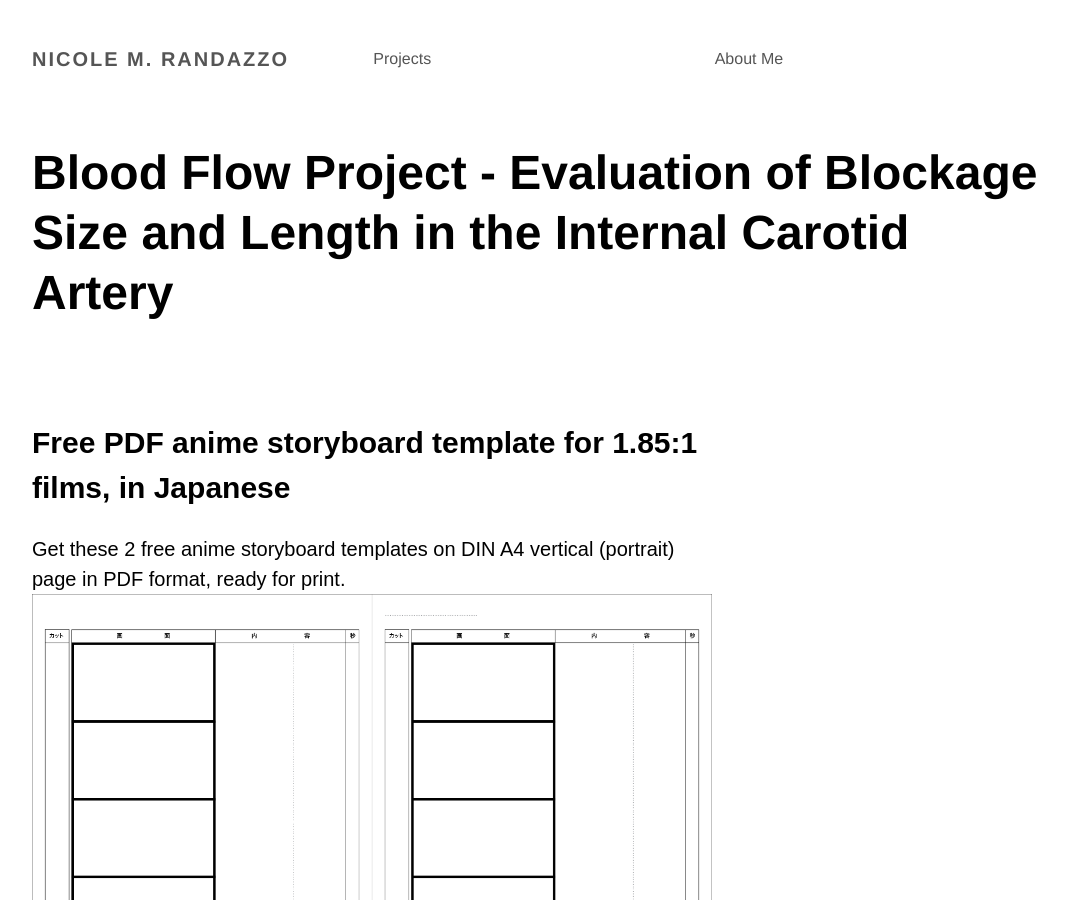
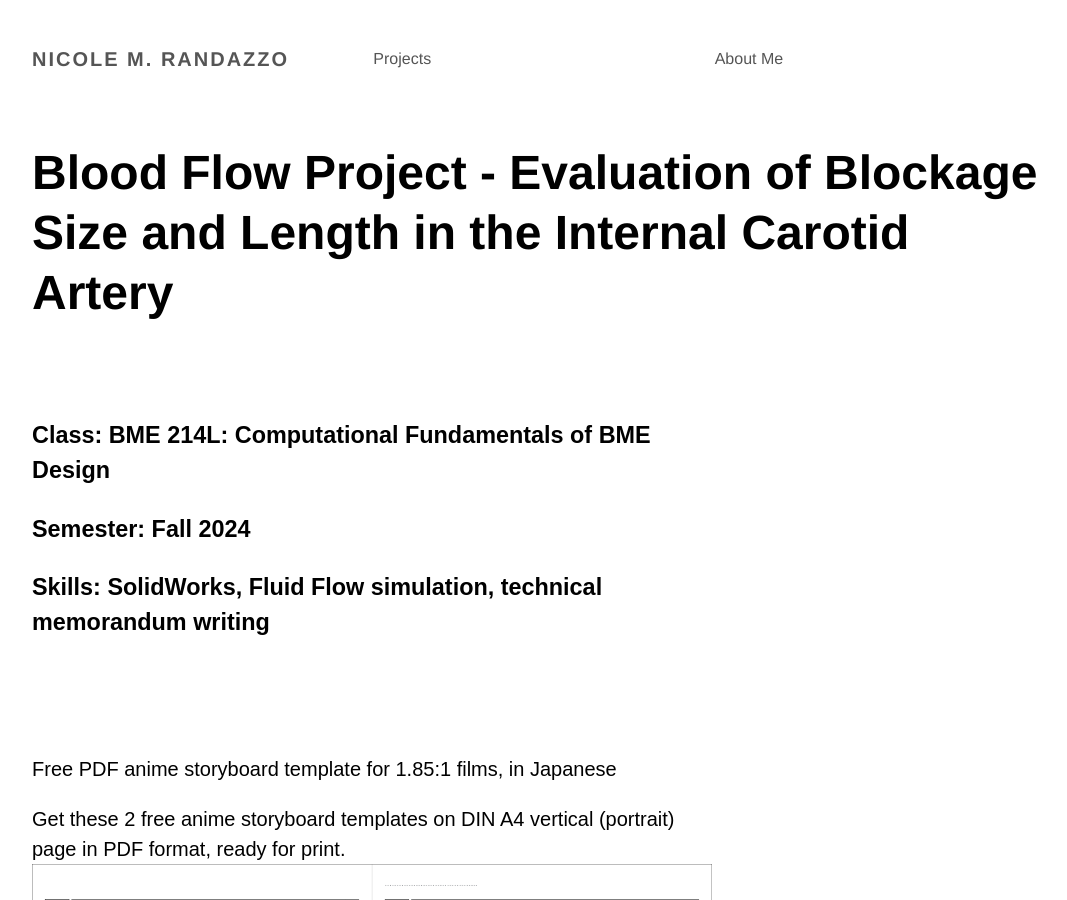
Before and after one commit to NicoleMRandazzo/nicolemrandazzo.github.io, a Jekyll site: the page built from _products/free-Japanese-anime-storyboard-template-widescreen-a4-vertical.md, in a window 1280 px wide and 900 px high. Shown: the whole window, without its empty margins (96-1163 px from the left). Built offline with Jekyll 4.4.1, drawn with Linux system fonts in a browser that asks for light colours.

Commit message:
Update free-Japanese-anime-storyboard-template-widescreen-a4-vertical.md

```diff
--- a/_products/free-Japanese-anime-storyboard-template-widescreen-a4-vertical.md
+++ b/_products/free-Japanese-anime-storyboard-template-widescreen-a4-vertical.md
@@ -7,8 +7,13 @@ date: 2020-01-27 12:09:50 +0100
 text-button: Cool! Give me this template, please!
 image: /images/templates/free-pdf-storyboards/ca1.png
 ---
-
-## Free PDF anime storyboard template for 1.85:1 films, in Japanese
+### Class: BME 214L: Computational Fundamentals of BME Design
+### Semester: Fall 2024
+### Skills: SolidWorks, Fluid Flow simulation, technical memorandum writing
+<br>
+<br>
+<br>
+Free PDF anime storyboard template for 1.85:1 films, in Japanese
 
 Get these 2 free anime storyboard templates on DIN A4 vertical (portrait) page in PDF format, ready for print.
 <img class="w-100" src="{{site.baseurl}}/images/templates/free-pdf-storyboards/Japanese_Anime_storyboard-template_1.85x1_A4-vertical.png">
```
